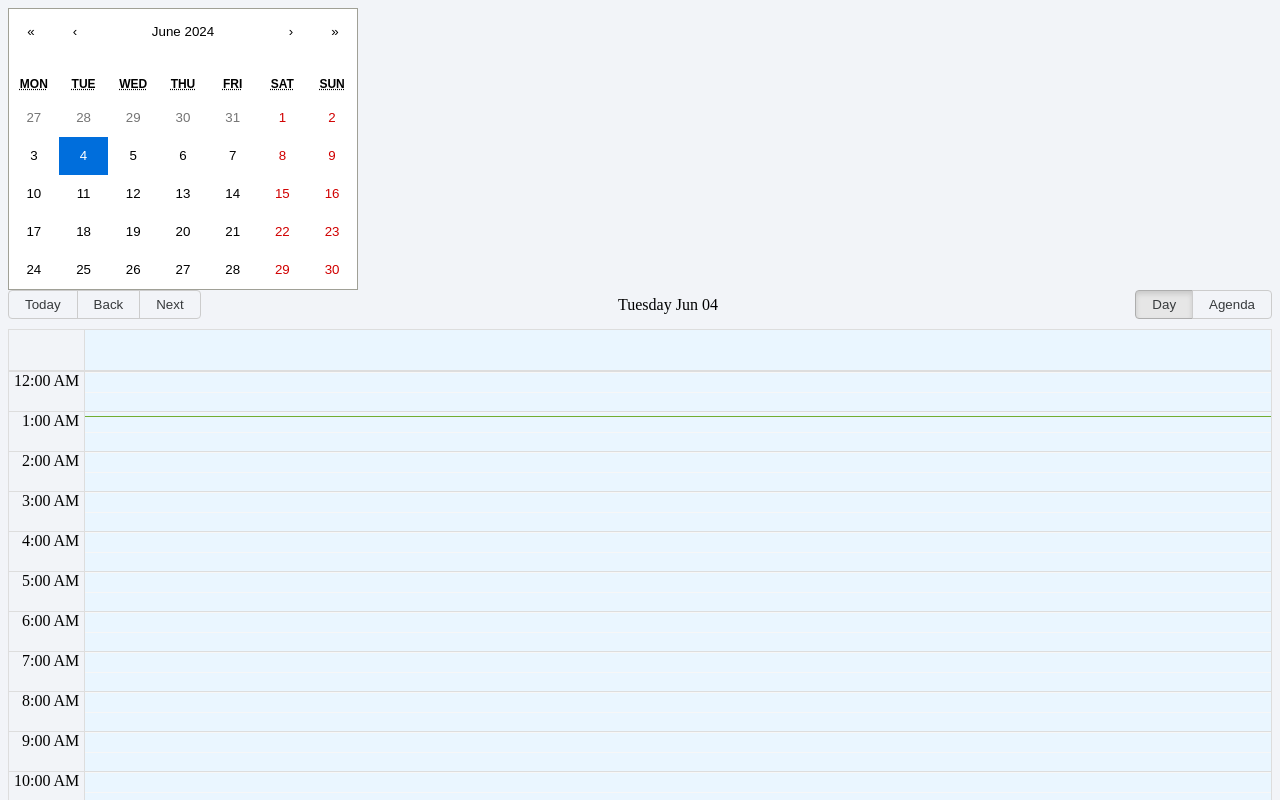
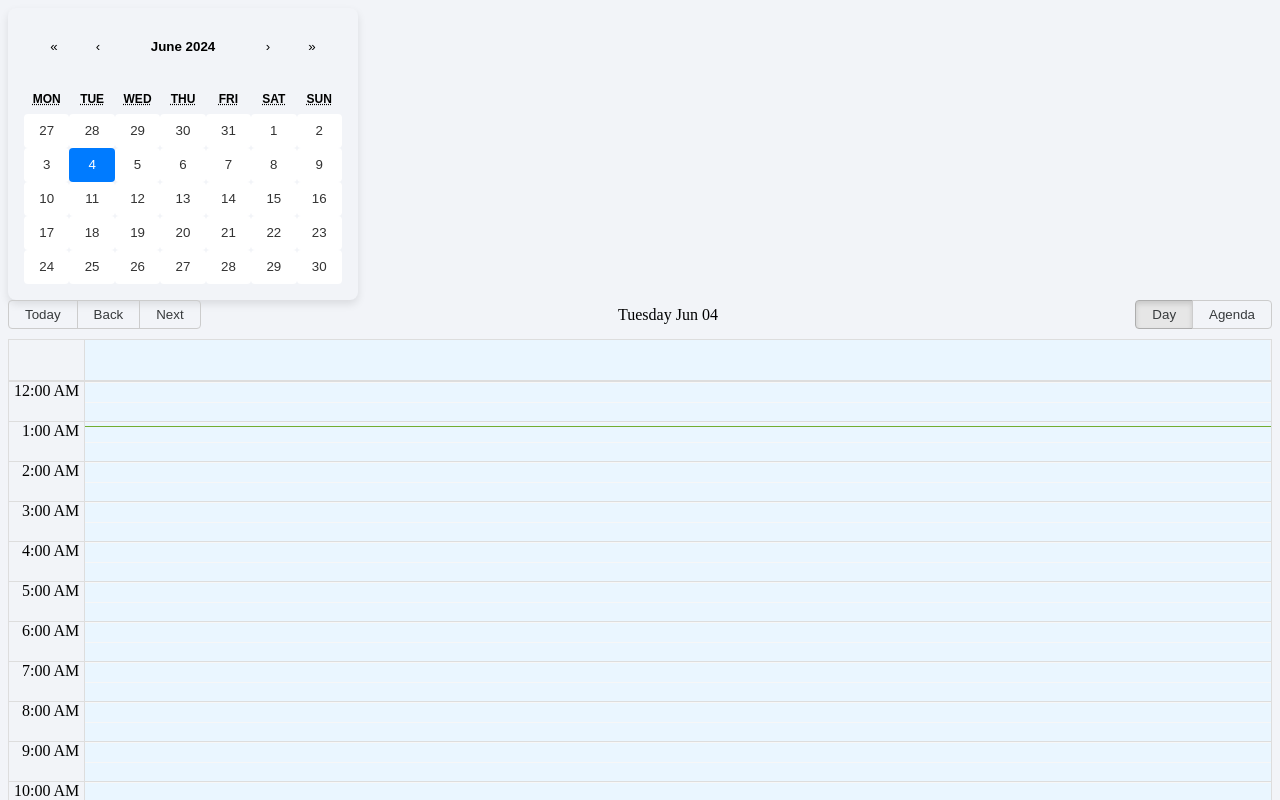
Before and after one commit to Geodude-OOTO/OOTO, a React (Create React App) app in the folder client/: page /dashboard in a window 1280 px wide. Shown: the top 800 px of the page. Built offline with nearby package versions, Linux system fonts and the light colour scheme.

Commit message:
added styling to react-calendar

```diff
--- /dev/null
+++ b/client/src/styles/calendar.css
@@ -0,0 +1,31 @@
+/* CustomCalendar.css */
+
+.react-calendar {
+    background-color: #F2F4F8;
+    border: none; /* Optional: To remove the default border */
+    border-radius: 8px; /* Optional: To add rounded corners */
+    box-shadow: 0 4px 8px rgba(0, 0, 0, 0.1); /* Optional: To add a subtle shadow */
+    padding: 16px; /* Optional: To add some padding */
+  }
+
+  .react-calendar__tile {
+    background: #ffffff; /* Default background for each tile */
+    color: #333333; /* Default text color */
+    border-radius: 4px; /* Optional: To add rounded corners to tiles */
+    padding: 8px; /* Optional: To add padding to each tile */
+  }
+
+  .react-calendar__tile--active {
+    background: #007bff; /* Background for active tile */
+    color: #ffffff; /* Text color for active tile */
+  }
+
+  .react-calendar__navigation {
+    background: #F2F4F8; /* Same background as the calendar */
+    color: #333333; /* Default text color for navigation */
+    padding: 8px; /* Optional: To add padding to the navigation */
+  }
+
+  .react-calendar__navigation__label {
+    font-weight: bold; /* Bold text for the navigation label */
+  }
--- a/client/src/views/Dashboard.jsx
+++ b/client/src/views/Dashboard.jsx
@@ -2,6 +2,8 @@ import React, { useState, useCallback, useEffect } from "react";
 import '../styles/dashboard.css'
 import Calendar from 'react-calendar';
 import 'react-calendar/dist/Calendar.css';
+import '../styles/calendar.css'
+
 
 import BigCalendar from "../components/BigCalendar";
 
```
